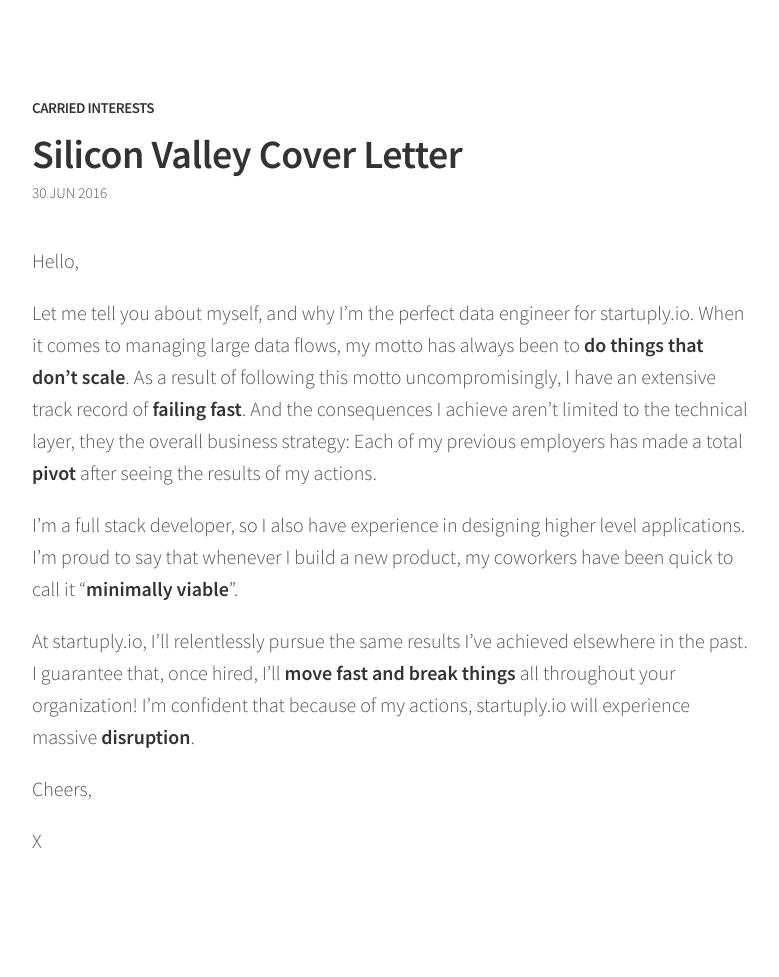
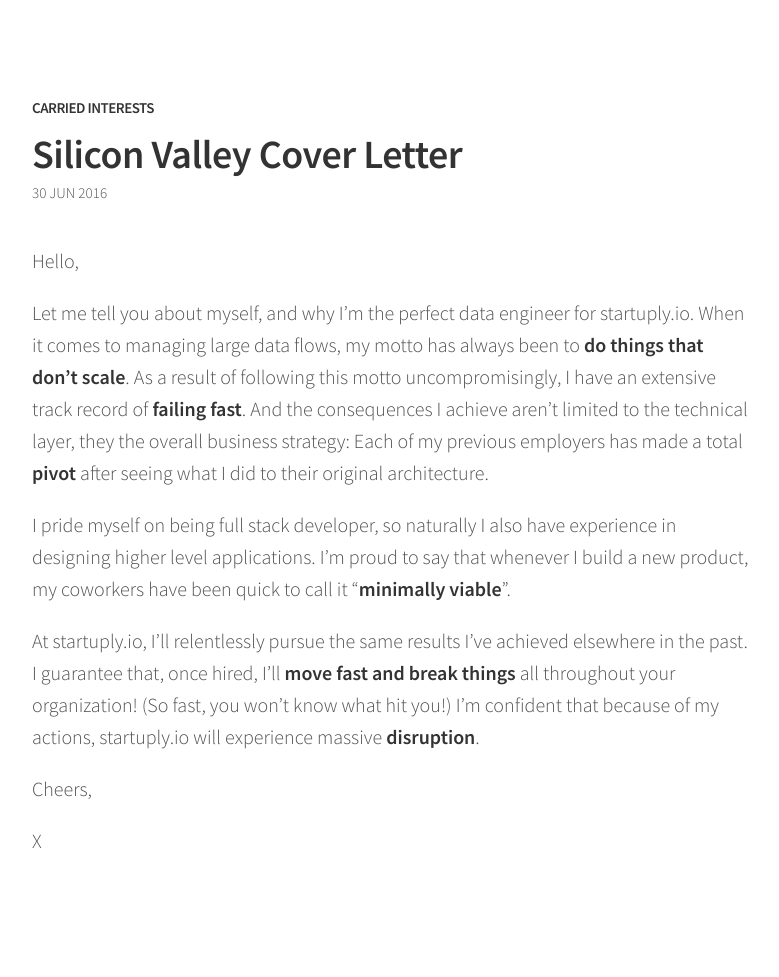
Before and after one commit to sl8r000/carried-interests, a Jekyll site: the page built from _posts/2016-06-30-cover-letter.md, in a window 1280 px wide. Shown: the whole page, without its empty margins (248-1027 px from the left). Built offline with Jekyll 4.4.1, drawn with Linux system fonts in a browser that asks for light colours.

Commit message:
cover letter

```diff
--- a/_posts/2016-06-30-cover-letter.md
+++ b/_posts/2016-06-30-cover-letter.md
@@ -4,11 +4,11 @@ title: Silicon Valley Cover Letter
 
 Hello,
 
-Let me tell you about myself, and why I'm the perfect data engineer for startuply.io. When it comes to managing large data flows, my motto has always been to **do things that don't scale**. As a result of following this motto uncompromisingly, I have an extensive track record of **failing fast**. And the consequences I achieve aren't limited to the technical layer, they the overall business strategy: Each of my previous employers has made a total **pivot** after seeing the results of my actions.
+Let me tell you about myself, and why I'm the perfect data engineer for startuply.io. When it comes to managing large data flows, my motto has always been to **do things that don't scale**. As a result of following this motto uncompromisingly, I have an extensive track record of **failing fast**. And the consequences I achieve aren't limited to the technical layer, they the overall business strategy: Each of my previous employers has made a total **pivot** after seeing what I did to their original architecture.
 
-I'm a full stack developer, so I also have experience in designing higher level applications. I'm proud to say that whenever I build a new product, my coworkers have been quick to call it "**minimally viable**".
+I pride myself on being full stack developer, so naturally I also have experience in designing higher level applications. I'm proud to say that whenever I build a new product, my coworkers have been quick to call it "**minimally viable**".
 
-At startuply.io, I'll relentlessly pursue the same results I've achieved elsewhere in the past. I guarantee that, once hired, I'll **move fast and break things** all throughout your organization! I'm confident that because of my actions, startuply.io will experience massive **disruption**.
+At startuply.io, I'll relentlessly pursue the same results I've achieved elsewhere in the past. I guarantee that, once hired, I'll **move fast and break things** all throughout your organization! (So fast, you won't know what hit you!) I'm confident that because of my actions, startuply.io will experience massive **disruption**.
 
 Cheers,
 
```
